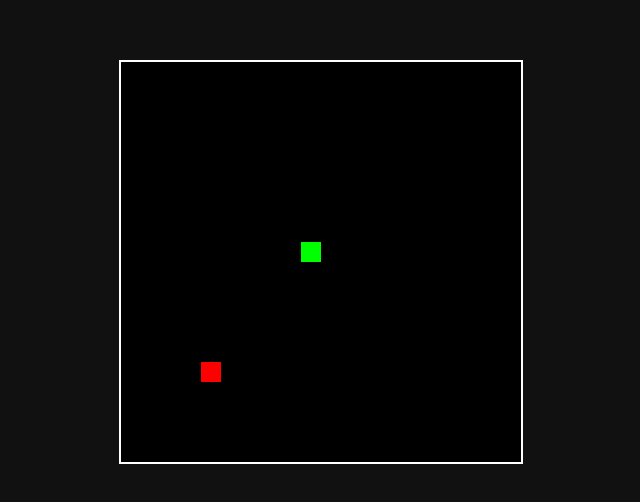
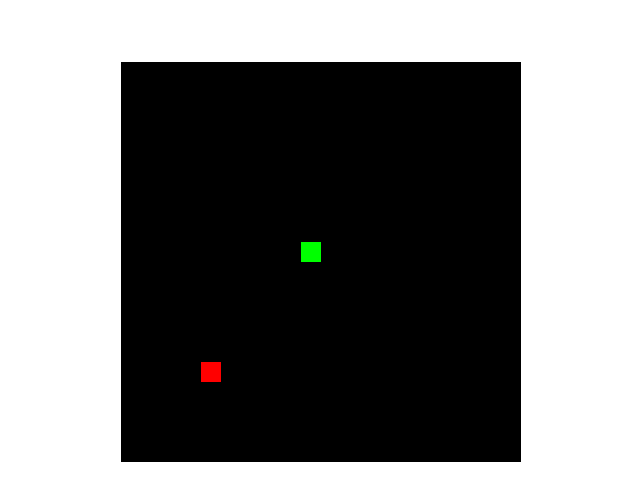
Before and after one commit to 3253241440/3253241440.github.io, a plain HTML site: page index.html in a window 1280 px wide. Shown: the part 138-640 px from the top of the page, without its empty margins (319-959 px from the left). Drawn offline with Linux system fonts and the light colour scheme.

Commit message:
Update index.html

```diff
--- a/index.html
+++ b/index.html
@@ -5,7 +5,7 @@
   <title>贪吃蛇游戏</title>
   <style>
     body {
-      background: #111;
+      background: <img scr=" "/>;
       display: flex;
       justify-content: center;
       align-items: center;
```
